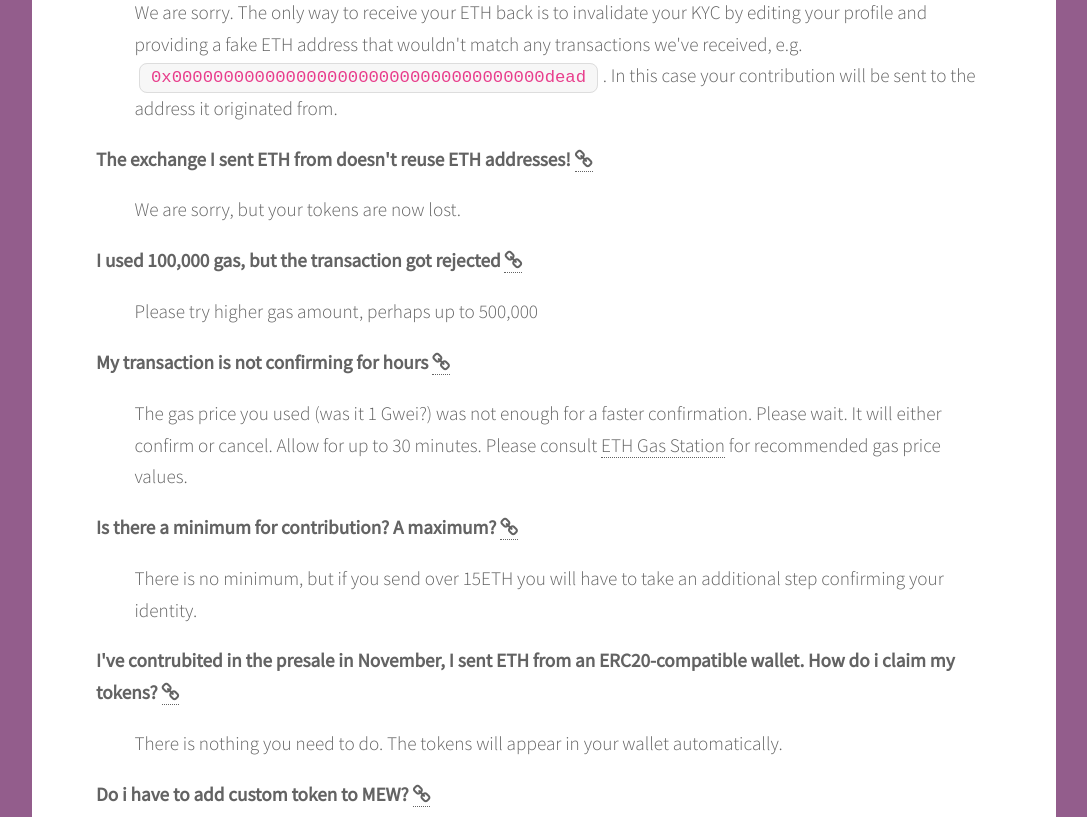
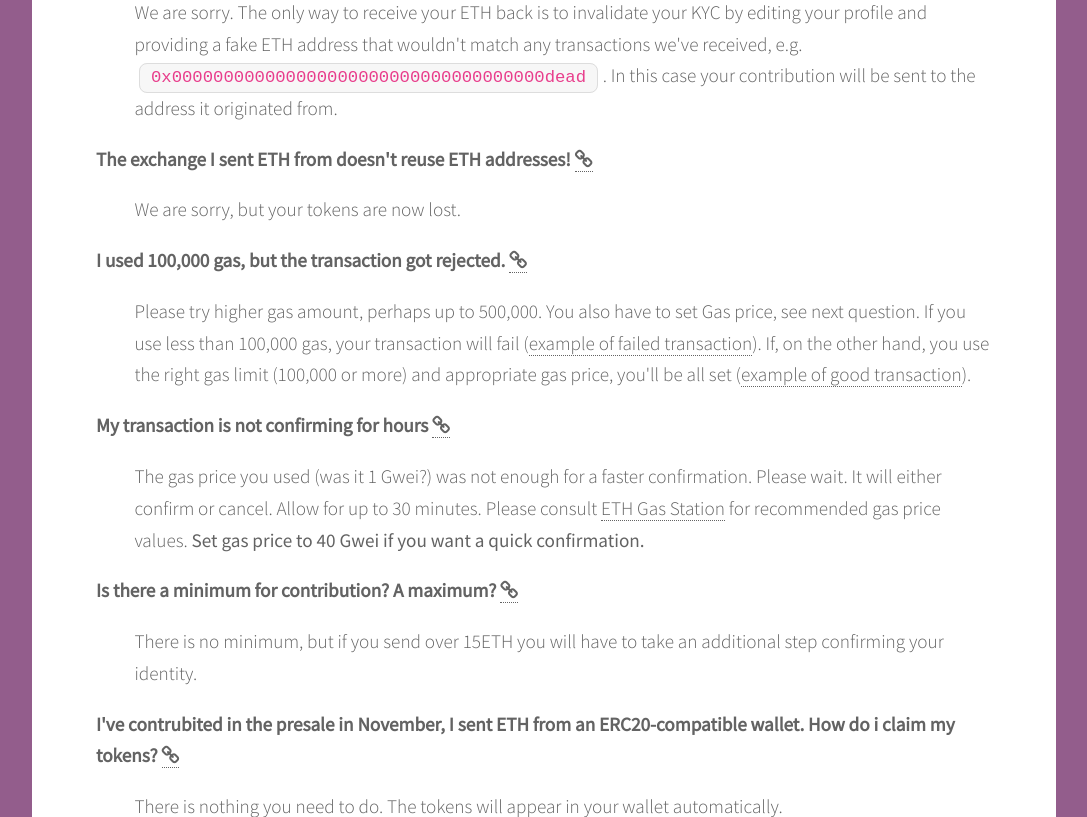
Before and after one commit to windingtree/wt-accounts, a Django app: page /faq/ in a window 1280 px wide. Shown: the part 813-1630 px from the top of the page, without its empty margins (96-1183 px from the left). Run offline with Django 3.2, Linux system fonts and the light colour scheme; some libraries are stand-ins or nearby versions.

Commit message:
New FAQ clarifications

```diff
--- a/accounts/templates/accounts/faq.html
+++ b/accounts/templates/accounts/faq.html
@@ -23,16 +23,16 @@
       <dd>We are sorry. The only way to receive your ETH back is to invalidate your KYC by editing your profile and providing a fake ETH address that wouldn't match any transactions we've received, e.g. <code>0x000000000000000000000000000000000000dead</code>. In this case your contribution will be sent to the address it originated from.</dd>
       <dt>The exchange I sent ETH from doesn't reuse ETH addresses!</dt>
       <dd>We are sorry, but your tokens are now lost.</dd>
-      <dt>I used 100,000 gas, but the transaction got rejected</dt>
-      <dd>Please try higher gas amount, perhaps up to 500,000</dd>
+      <dt>I used 100,000 gas, but the transaction got rejected.</dt>
+      <dd>Please try higher gas amount, perhaps up to 500,000. You also have to set Gas price, see next question. If you use less than 100,000 gas, your transaction will fail (<a href="https://imgur.com/a/oZdkd">example of failed transaction</a>). If, on the other hand, you use the right gas limit (100,000 or more) and appropriate gas price, you'll be all set (<a href="https://imgur.com/a/p0VBc">example of good transaction</a>).</dd>
       <dt>My transaction is not confirming for hours</dt>
-      <dd>The gas price you used (was it 1 Gwei?) was not enough for a faster confirmation. Please wait. It will either confirm or cancel. Allow for up to 30 minutes. Please consult <a href="https://ethgasstation.info/">ETH Gas Station</a> for recommended gas price values.</dd>
+      <dd>The gas price you used (was it 1 Gwei?) was not enough for a faster confirmation. Please wait. It will either confirm or cancel. Allow for up to 30 minutes. Please consult <a href="https://ethgasstation.info/">ETH Gas Station</a> for recommended gas price values. <strong>Set gas price to 40 Gwei if you want a quick confirmation.</strong></dd>
       <dt>Is there a minimum for contribution? A maximum?</dt>
       <dd>There is no minimum, but if you send over 15ETH you will have to take an additional step confirming your identity.</dd>
       <dt>I've contrubited in the presale in November, I sent ETH from an ERC20-compatible wallet. How do i claim my tokens?</dt>
       <dd>There is nothing you need to do. The tokens will appear in your wallet automatically.</dd>
       <dt>Do i have to add custom token to MEW?</dt>
-      <dd>We're working with MEW to support Líf natively. In the meantime, you can add a custom token with these parameters. Contract address: <code>0xEB9951021698B42e4399f9cBb6267Aa35F82D59D</code> (also available via <code>token.windingtree.eth</code> or <code>lif.windingtree.eth</code>), symbol: <code>LIF</code>, decimals: <code>18</code>.</dd>
+      <dd>We're working with MEW to support Líf natively. In the meantime, you can add a custom token with these parameters. Contract address: <code><a href="https://etherscan.io/address/0xEB9951021698B42e4399f9cBb6267Aa35F82D59D">0xEB9951021698B42e4399f9cBb6267Aa35F82D59D</a></code> (also available via <code><a href="https://etherscan.io/address/token.windingtree.eth">token.windingtree.eth</a></code> or <code><a href="https://etherscan.io/address/lif.windingtree.eth">lif.windingtree.eth</a></code>), symbol: <code>LIF</code>, decimals: <code>18</code>.</dd>
       <dt>How can I check my token balance?</dt>
       <dd>We recommend using <a href="https://etherscan.io/">etherscan.io</a> or <a href="https://ethplorer.io/">ethplorer.io</a>.</dd>
       <dt>My token balance on the <a href="https://lif.windingtree.com/ico/profile/">contribution status</a> page is "0", while the transaction was definitely confirmed.</dt>
```
